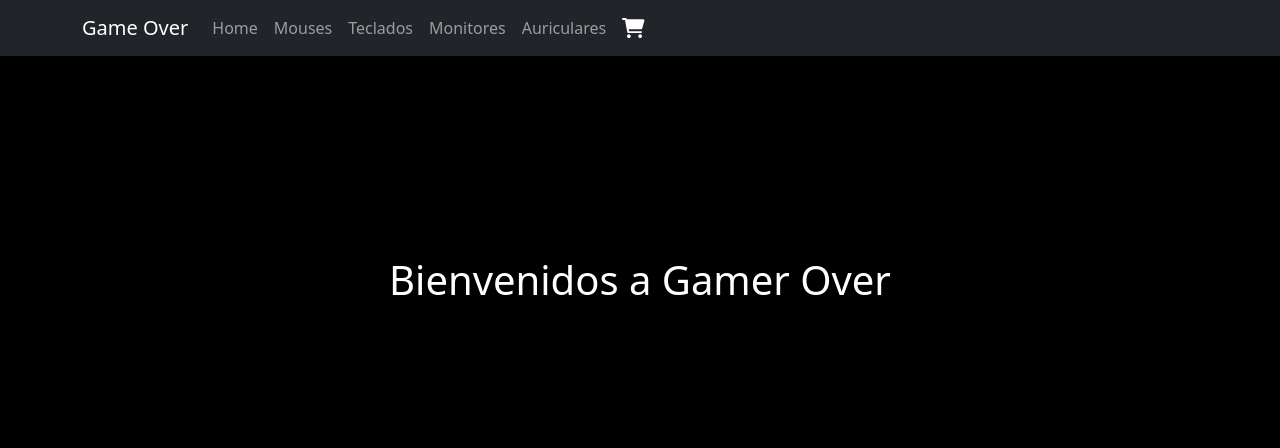
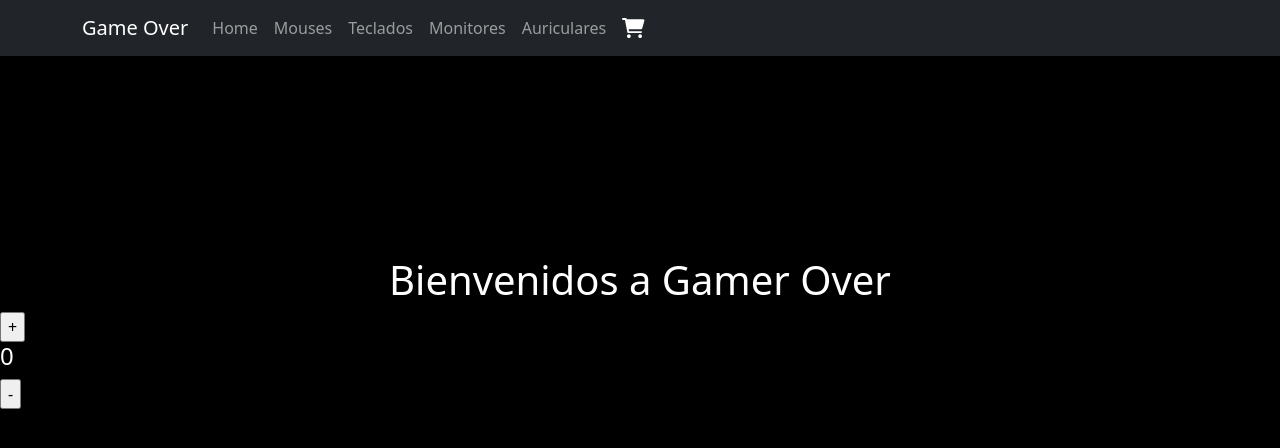
Before and after one commit to mativazque/react-proyect, a React (Create React App) app: page / in a window 1280 px wide. Shown: the top 448 px of the page. Built offline with nearby package versions, Linux system fonts and the light colour scheme.

Commit message:
Desafío componentes II

```diff
--- /dev/null
+++ b/src/components/Counter/ItemCount.js
@@ -0,0 +1,29 @@
+import React, {useState} from "react"
+
+export default function ItemCount () {
+    const [count, setCount] = useState (0);
+    const stock = 5;
+
+    const handleAdd = () => {
+        if (count < stock) {
+            setCount(count + 1)
+        } else {
+            alert("Contamos con un stock de 5 unidades, lo sentimos.")
+        }
+
+    }
+
+    const handleRest = () => {
+        if (count > 0) {
+            setCount(count - 1)
+        }
+    }
+
+    return (
+        <div>
+            <input type="button" value="+" onClick={handleAdd}/>
+            <h4>{count}</h4>
+            <input type="button" value="-" onClick={handleRest}/>
+        </div>
+    )
+}
--- a/src/components/ItemListContainer/ItemListContainer.js
+++ b/src/components/ItemListContainer/ItemListContainer.js
@@ -1,8 +1,11 @@
+import ItemCount from "../Counter/ItemCount"
 
 export default function ItemListContainer ({intro}) {
+
     return (
         <body>
             <h1 className="header">{intro}</h1>
+            <ItemCount/>
         </body>
     )
 }
--- a/src/styles/styles.scss
+++ b/src/styles/styles.scss
@@ -9,3 +9,6 @@
 body {
     background-color: black
 }
+h4 {
+    color: #ffff;
+}
```
